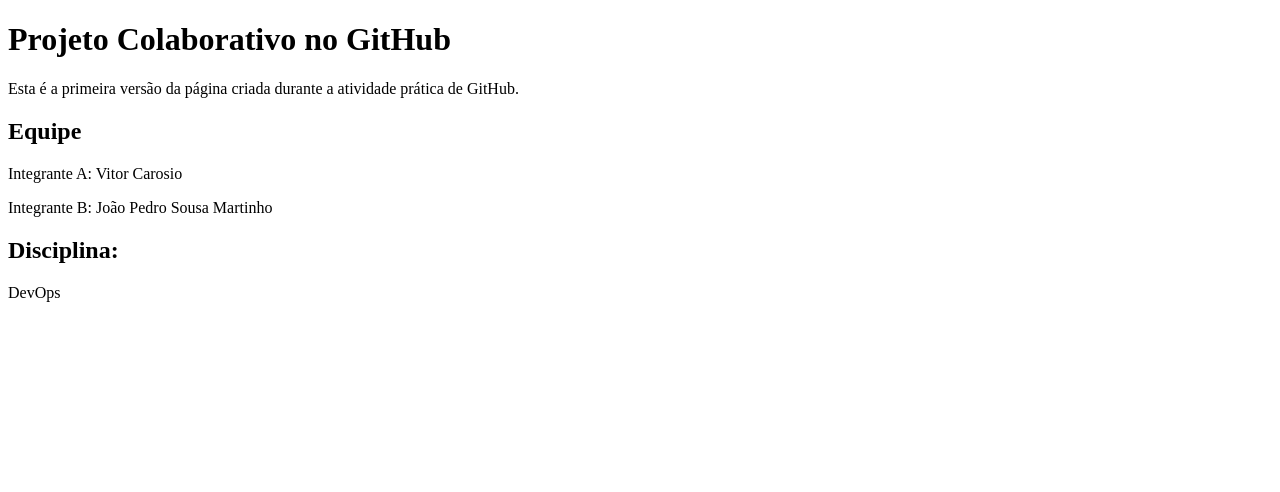
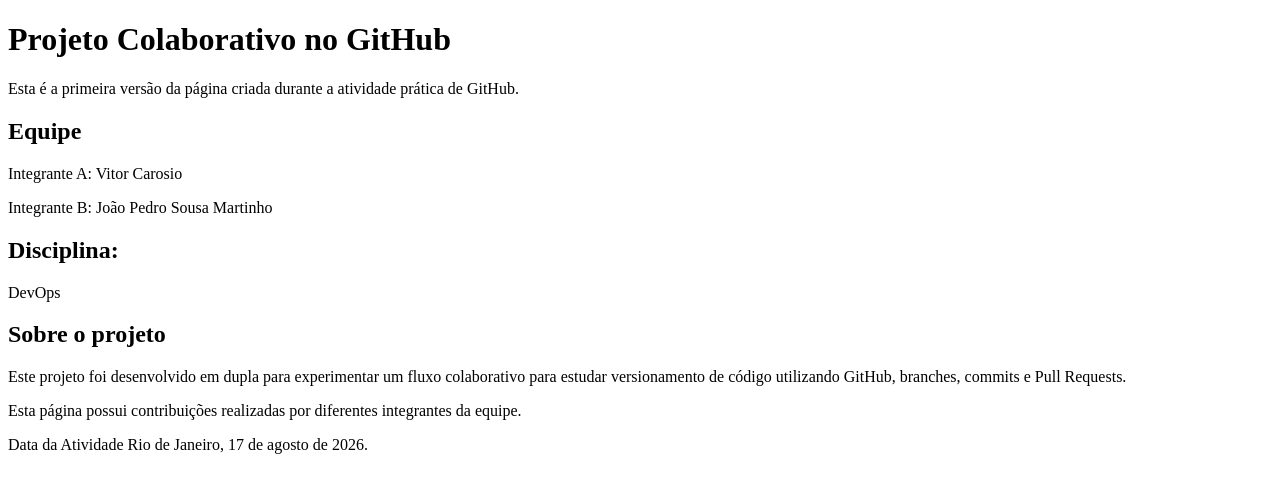
Before and after one commit to VitorCarosio05/dupla-web-github, a plain HTML site: page index.html in a window 1280 px wide. Drawn offline with Linux system fonts and the light colour scheme.

Commit message:
Atualizando e adicionando informações do projeto

```diff
--- a/index.html
+++ b/index.html
@@ -16,5 +16,18 @@ a atividade prática de GitHub.
 <p>Integrante B: João Pedro Sousa Martinho</p>
 <h2>Disciplina: </h2>
 <p>DevOps</p>
+<h2>Sobre o projeto</h2>
+<p>
+Este projeto foi desenvolvido em dupla para experimentar
+um fluxo colaborativo para estudar versionamento de código utilizando GitHub, branches,
+commits e Pull Requests.
+</p>
+<p>
+Esta página possui contribuições realizadas por
+diferentes integrantes da equipe.
+</p>
+  <p>
+Data da Atividade Rio de Janeiro, 17 de agosto de 2026.
+  </p>
 </body>
 </html>
```
